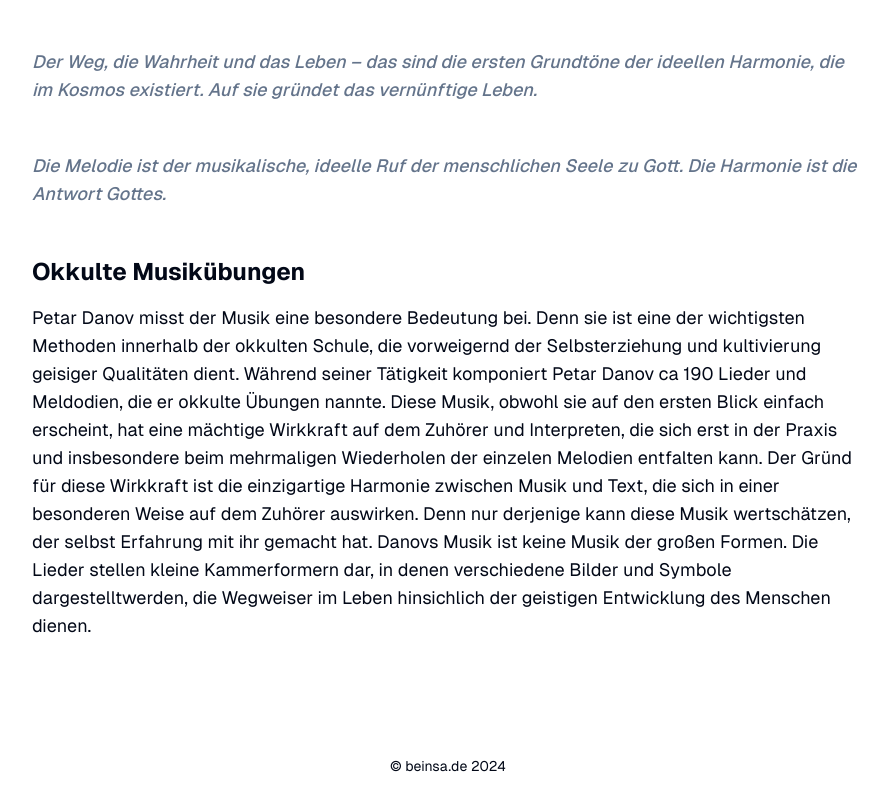
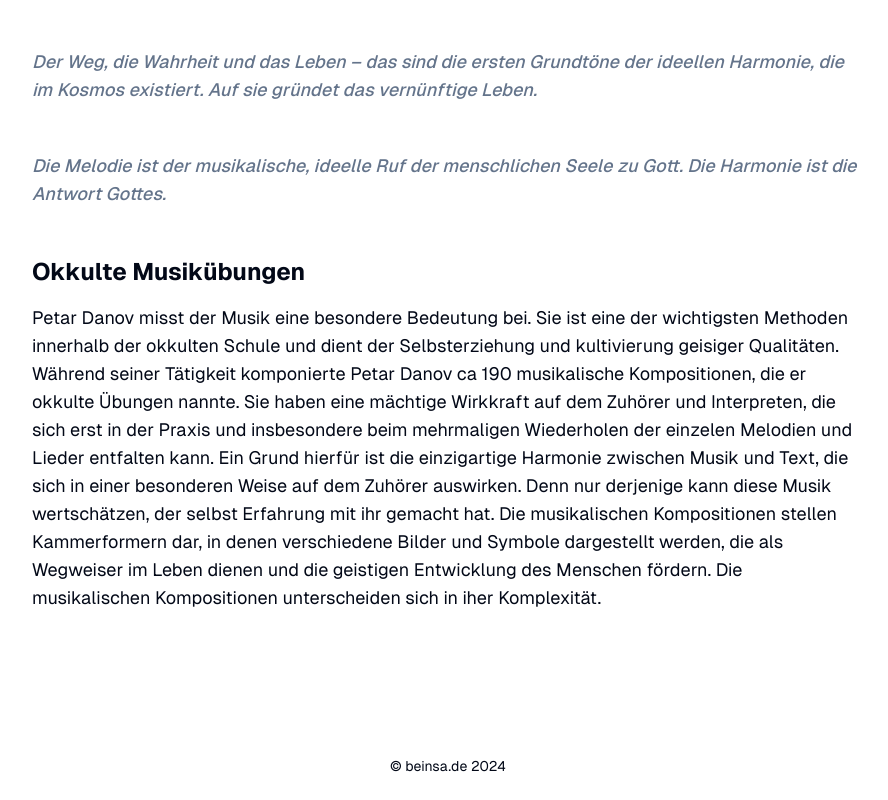
Before and after one commit to mkireva/beinsa-project, a Next.js app: page /music in a window 1280 px wide. Shown: the part 808-1608 px from the top of the page, without its empty margins (192-1080 px from the left). Built offline with nearby package versions, Linux system fonts and the light colour scheme.

Commit message:
fix: music text

```diff
--- a/src/app/(rs)/music/page.tsx
+++ b/src/app/(rs)/music/page.tsx
@@ -25,7 +25,7 @@ const lectureSections: Section[] = [
   {
     title: "Okkulte Musikübungen",
     content: [
-      "Petar Danov misst der Musik eine besondere Bedeutung bei. Denn sie ist eine der wichtigsten Methoden innerhalb der okkulten Schule, die vorweigernd der Selbsterziehung und kultivierung geisiger Qualitäten dient. Während seiner Tätigkeit komponiert Petar Danov ca 190 Lieder und Meldodien, die er okkulte Übungen nannte. Diese Musik, obwohl sie auf den ersten Blick einfach erscheint, hat eine mächtige Wirkkraft auf dem Zuhörer und Interpreten, die sich erst in der Praxis und insbesondere beim mehrmaligen Wiederholen der einzelen Melodien entfalten kann. Der Gründ für diese Wirkkraft ist die einzigartige Harmonie zwischen Musik und Text, die sich in einer besonderen Weise auf dem Zuhörer auswirken. Denn nur derjenige kann diese Musik wertschätzen, der selbst Erfahrung mit ihr gemacht hat. Danovs Musik ist keine Musik der großen Formen. Die Lieder stellen kleine Kammerformern dar, in denen verschiedene Bilder und Symbole dargestelltwerden, die Wegweiser im Leben hinsichlich der geistigen Entwicklung des Menschen dienen.",
+      "Petar Danov misst der Musik eine besondere Bedeutung bei. Sie ist eine der wichtigsten Methoden innerhalb der okkulten Schule und dient der Selbsterziehung und kultivierung geisiger Qualitäten. Während seiner Tätigkeit komponierte Petar Danov ca 190 musikalische Kompositionen, die er okkulte Übungen nannte. Sie haben eine mächtige Wirkkraft auf dem Zuhörer und Interpreten, die sich erst in der Praxis und insbesondere beim mehrmaligen Wiederholen der einzelen Melodien und Lieder entfalten kann. Ein Grund hierfür ist die einzigartige Harmonie zwischen Musik und Text, die sich in einer besonderen Weise auf dem Zuhörer auswirken. Denn nur derjenige kann diese Musik wertschätzen, der selbst Erfahrung mit ihr gemacht hat. Die musikalischen Kompositionen stellen Kammerformern dar, in denen verschiedene Bilder und Symbole dargestellt werden, die als Wegweiser im Leben dienen und die geistigen Entwicklung des Menschen fördern. Die musikalischen Kompositionen unterscheiden sich in iher Komplexität.",
     ],
   },
 ];
```
